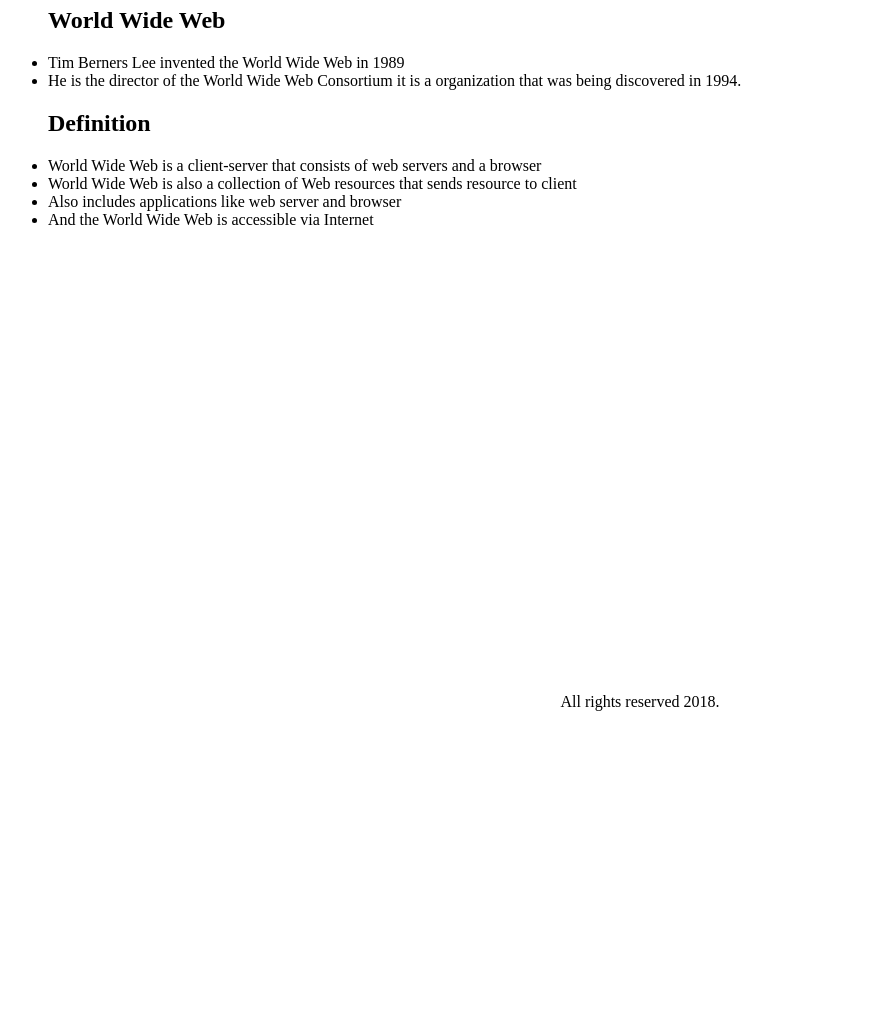
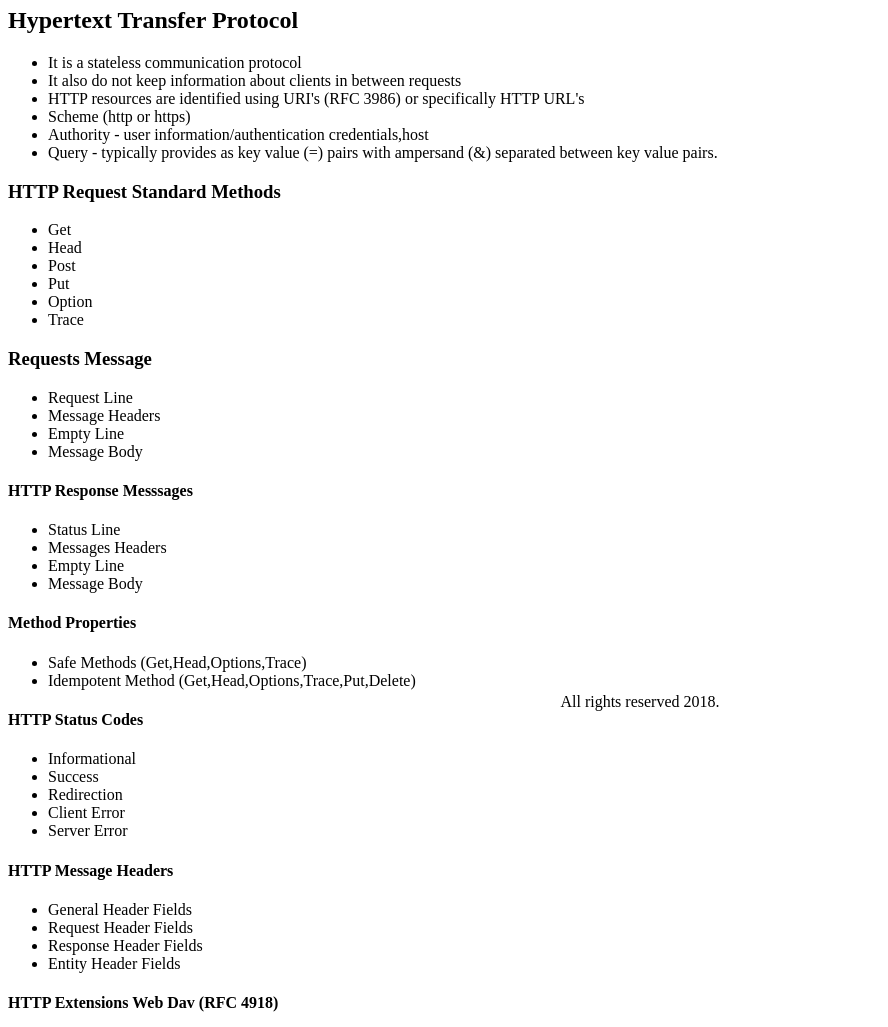
Before and after one commit to ArnelArnel/WebTechLecPower, a plain HTML site: page index.html in a window 1280 px wide. Shown: the part 73-1100 px from the top of the page, without its empty margins (0-888 px from the left). Before the commit the page ends 800 px from the top, so only its background shows below. Drawn offline with Linux system fonts and the light colour scheme; files that its build step writes are made by us from their sources.

Commit message:
Add files via upload

```diff
--- a/index.html
+++ b/index.html
@@ -7,22 +7,125 @@
 </head>
 <body>
 	<header>
-		<h1>World Wide Web</h1>
+		<h1>Hypertext Transfer Protocol</h1>
 	</header>
 	<section>
-		<ul><h1 id="history">World Wide Web</h1></ul>
-			<ul><li> Tim Berners Lee invented the World Wide Web in 1989</li>
-			<li> He is the director of the World Wide Web Consortium it is a organization that was being discovered in 1994.</li></ul>
+		<h1 >Hypertext Transfer Protocol</h1>
 	</section>
 
 	<main>
 		<div class="paragraph">
-			<ul><h2 id="www">Definition</h2></ul>
 			<section>
-						<ul><li>World Wide Web is a client-server that consists of web servers and a browser </li>
-						<li>World Wide Web is also a collection of Web resources that sends resource to client</li>
-						<li>Also includes applications like web server and browser</li>
-						<li>And the World Wide Web is accessible via Internet</li><ul>
+					<ul><li> It is a stateless communication protocol</li>
+					<li> It also do not keep information about clients in between requests</li>
+					<li> HTTP resources are identified using URI's (RFC 3986) or specifically HTTP URL's</li>
+					<li> Scheme (http or https)
+					<li> Authority - user information/authentication credentials,host
+					<li> Query - typically provides as key value (=) pairs with ampersand (&) separated between key value pairs.</li></ul>
+			</section>
+			<section>
+				<h3>HTTP Request Standard Methods</h3>
+									<ul>
+										<li>Get</li>
+										<li>Head</li>
+										<li>Post</li>
+										<li>Put</li>
+										<li>Option</li>
+										<li>Trace</li>
+									</ul>
+			<section>
+				<h3>Requests Message</h3>
+					<ul>
+						<li>Request Line</li>
+						<li>Message Headers</li>
+						<li>Empty Line</li>
+						<li>Message Body</li>
+					</ul>
+			</section>
+			<section>
+				<h4>HTTP Response Messsages </h4>
+						<ul>
+							<li>Status Line</li>
+							<li>Messages Headers</li>
+							<li>Empty Line</li>
+							<li>Message Body</li>
+						</ul>
+			</section>
+			<section>
+				<h4>Method Properties</h4>
+						<ul>
+							<li>Safe Methods (Get,Head,Options,Trace)</li>
+							<li>Idempotent Method (Get,Head,Options,Trace,Put,Delete)</li>
+						<ul>
+			</section>
+			<section>
+				<h4>HTTP Status Codes</h4>
+						<ul>
+							<li>Informational</li>
+							<li>Success</li>
+							<li>Redirection</li>
+							<li>Client Error</li>
+							<li>Server Error</li>
+						</ul>
+			</section>
+			<section>
+				<h4>HTTP Message Headers</h4>
+						<ul>
+							<li>General Header Fields</li>
+							<li>Request Header Fields</li>
+							<li>Response Header Fields</li>
+							<li>Entity Header Fields</li>
+						</ul>
+			</section>
+			<section>
+				<h4>HTTP Extensions Web Dav (RFC 4918)</h4>
+						<ul>
+							<li>Requests Methods</li>
+							<li>Message Headers</li>
+							<li>Status Codes</li>
+						</ul>
+			</section>
+			<section>
+				<h4>Content Negotiation</h4>
+						<ul>
+							<li>Accept MIME TYPE</li>
+							<li>Accept-Encoding</li>
+							<li>Accept-Language</li>
+							<li>Accept-charSet</li>
+						</ul>
+			</section>
+			<section>
+				<h4>Range Request</h4>
+						<ul>
+							<li> Accept Ranges</li>
+							<li> Byte Range</li>
+						</ul>
+			</section>
+			<section>
+				<h4>Authorization/Authentication</h4>
+						<ul>
+							<li>Proxy-authenticate</li>
+							<li>WWW-authenticate</li>
+							<li>Protected Content</li>
+						</ul>
+			</section>
+			<section>
+				<h4>Content</h4>
+						<ul>
+							<li>Content Models</li>
+							<li>Void Elements</li>
+						</ul>
+			</section>
+			<section>
+				<h4>Attributes and Attribute Values</h4>
+					<ul>
+						<li>Global Attribute</li>
+						<li>Custom Non-visible Data Attribute</li>
+						<li>WAI-ARIA Attribute</li>
+						<li>Element - Specific Attribute<li>
+						<li>Character Reference</li>
+						<li>Comments</li>
+					</ul>
 			</section>
 
 		</div>
```
